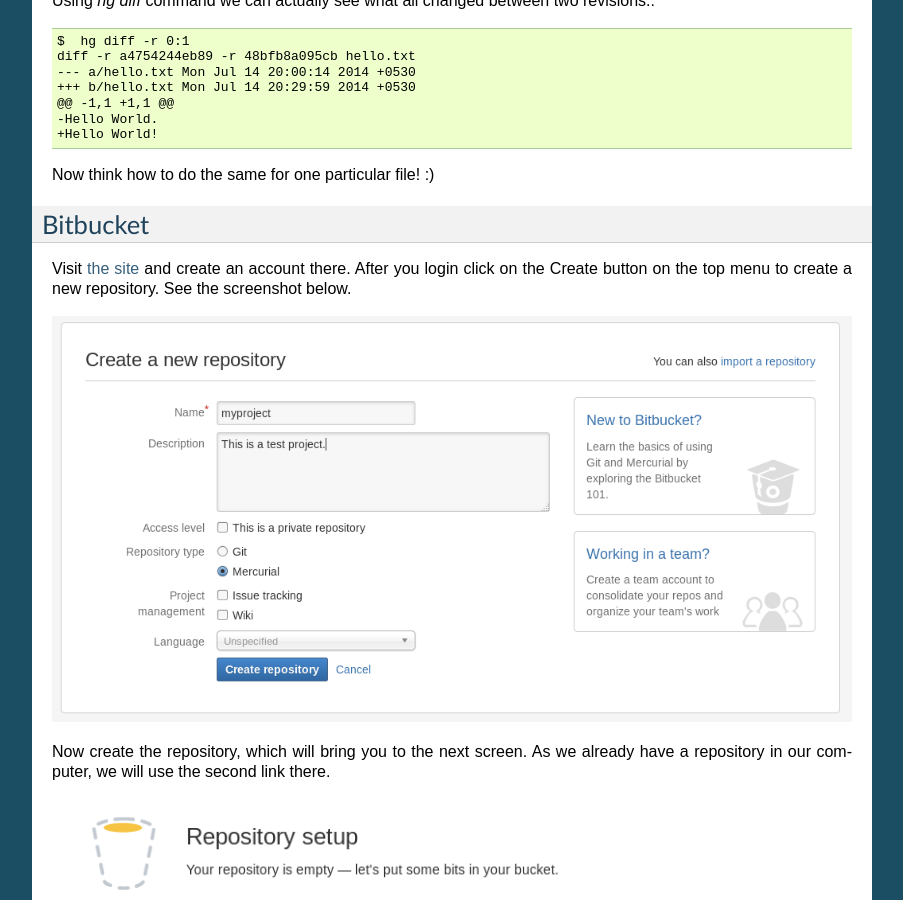
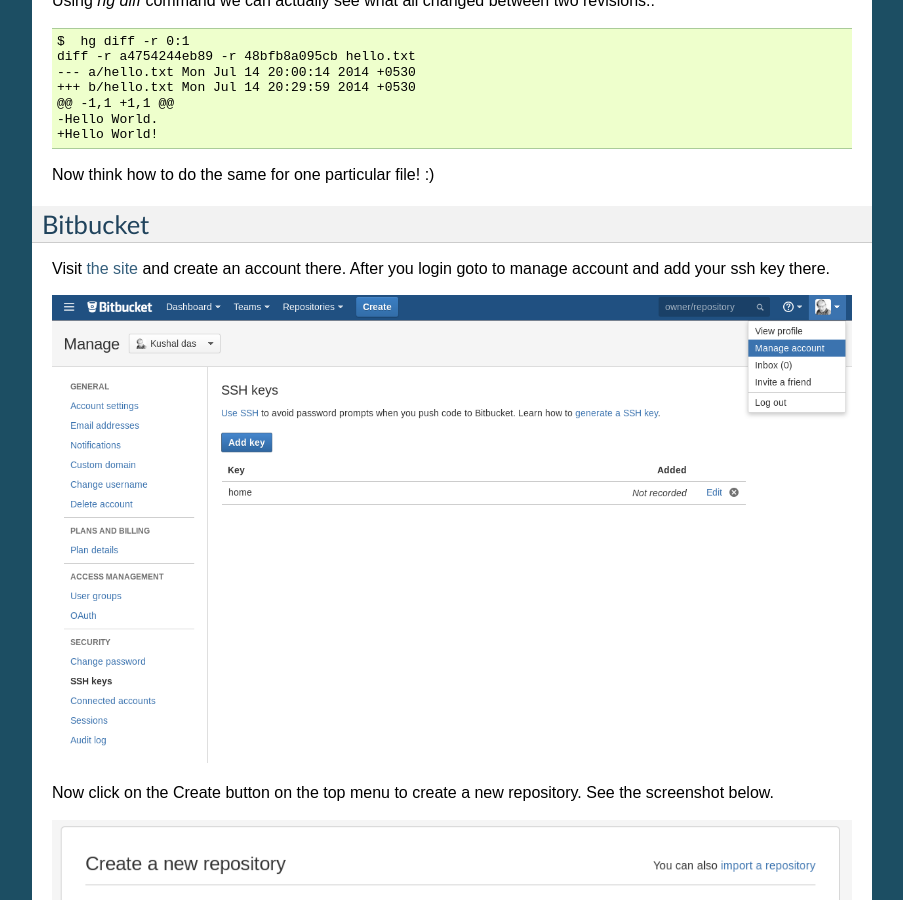
Before and after one commit to kushaldas/summertraining, a Sphinx documentation site: the page built from docs/mercurial.rst, in a window 1280 px wide and 900 px high, scrolled down 1238 px. Shown: the whole window, without its empty margins (198-1101 px from the left). Built offline with Sphinx 7.4.7, drawn with Linux system fonts in a browser that asks for light colours.

Commit message:
Users should add their ssh key to bitbucket site.

```diff
--- a/docs/mercurial.rst
+++ b/docs/mercurial.rst
@@ -87,7 +87,11 @@
 ----------
 
 Visit `the site <https://bitbucket.org/>`_ and create an account there. After you login
-click on the Create button on the top menu to create a new repository. See the screenshot
+goto to manage account and add your ssh key there.
+
+.. image:: _static/bitbucket4.png
+
+Now click on the Create button on the top menu to create a new repository. See the screenshot
 below.
 
 .. image:: _static/bitbucket1.png
```
Also changed, not shown: docs/_static/bitbucket4.png (added).
